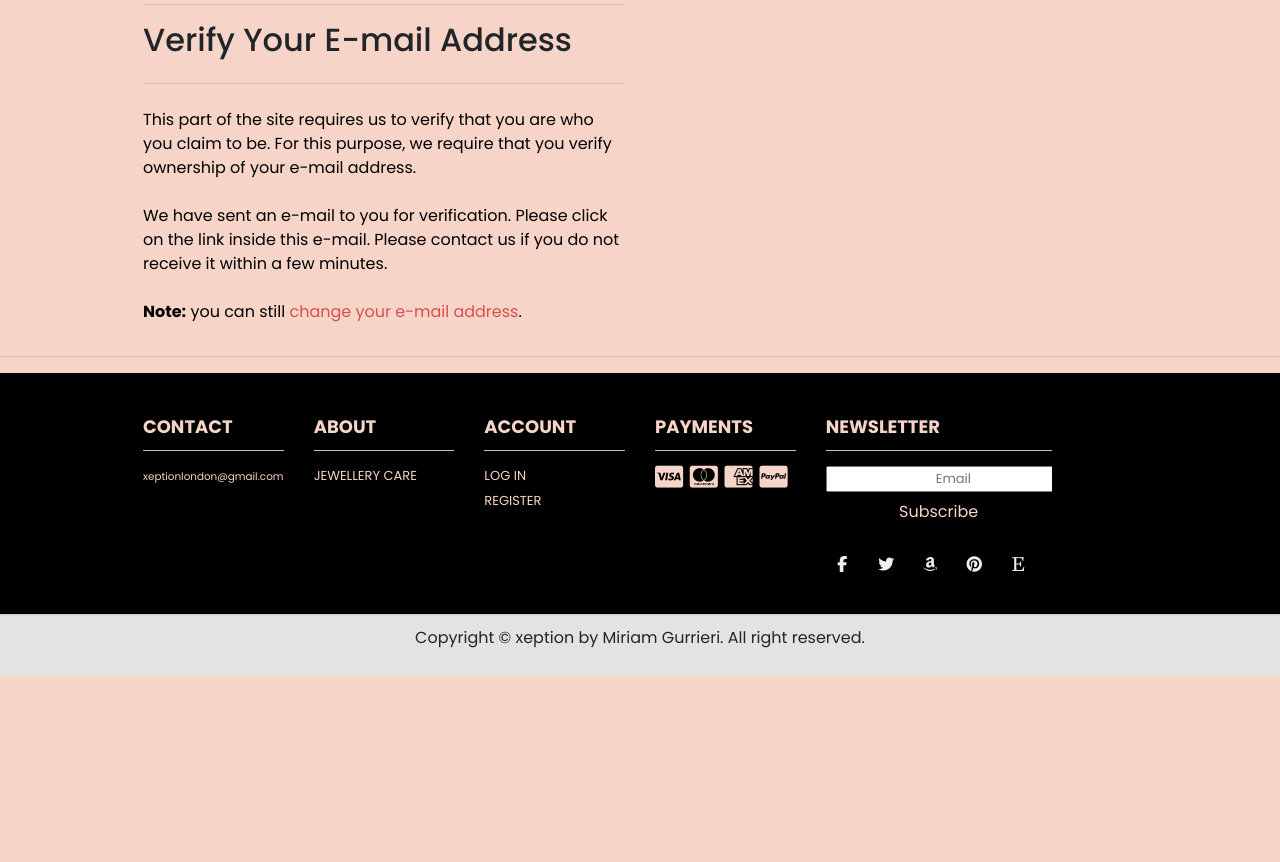
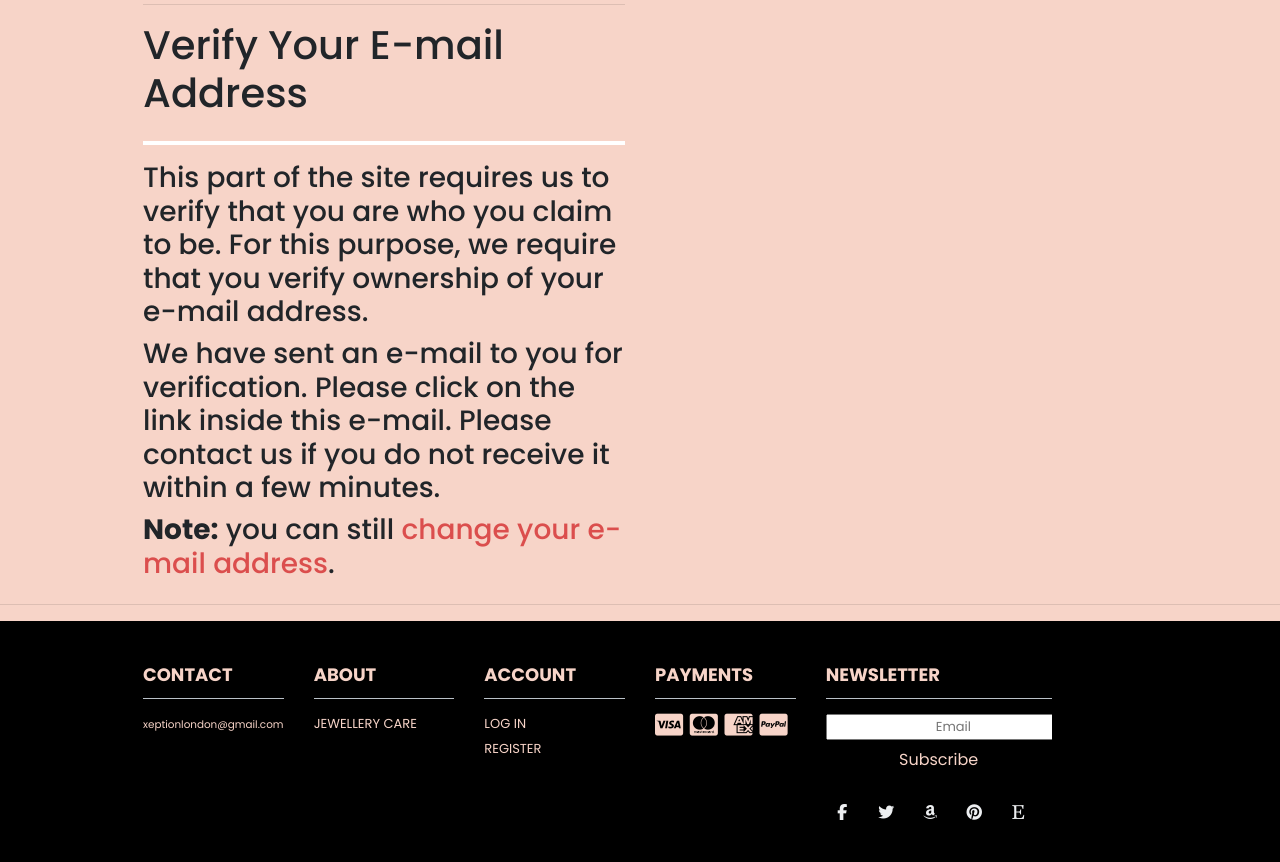
Before and after one commit to mion93/xeption-ms4, a Django app: template templates/allauth/account/verified_email_required.html in a window 1280 px wide. Shown: the part 176-1038 px from the top of the page. Before the commit the page ends 852 px from the top, so only its background shows below. Run offline with Django 3.2, Linux system fonts and the light colour scheme; the template is opened without the code that fills it, so the values that code supplies are empty; some libraries are stand-ins or nearby versions.

Commit message:
edited verified_email and verification_send templates

```diff
--- a/templates/allauth/account/verification_sent.html
+++ b/templates/allauth/account/verification_sent.html
@@ -6,9 +6,9 @@
 
 {% block inner_content %}
     <hr>
-    <h2 class="logo-font mb-4">{% trans "Verify Your E-mail Address" %}</h2>
-    <hr>
+    <h1 class="logo-font mb-4">{% trans "Verify Your E-mail Address" %}</h1>
+     <hr style="border: 2px white solid;">
 
-    <p>{% blocktrans %}We have sent an e-mail to you for verification. Follow the link provided to finalize the signup process. Please contact us if you do not receive it within a few minutes.{% endblocktrans %}</p>
+    <h3>{% blocktrans %}We have sent an e-mail to you for verification. Follow the link provided to finalize the signup process. Please contact us if you do not receive it within a few minutes.{% endblocktrans %}</h3>
 
 {% endblock %}
--- a/templates/allauth/account/verified_email_required.html
+++ b/templates/allauth/account/verified_email_required.html
@@ -4,16 +4,16 @@
 
 {% block inner_content %}
 <hr>
-<h2 class="logo-font mb-4">{% trans "Verify Your E-mail Address" %}</h2>
-<hr>
+<h1 class="logo-font mb-4">{% trans "Verify Your E-mail Address" %}</h1>
+ <hr style="border: 2px white solid;">
 {% url 'account_email' as email_url %}
-<p>{% blocktrans %}This part of the site requires us to verify that
+<h3>{% blocktrans %}This part of the site requires us to verify that
    you are who you claim to be. For this purpose, we require that you
    verify ownership of your e-mail address. {% endblocktrans %}
-</p>
-<p>{% blocktrans %}We have sent an e-mail to you for
+</h3>
+<h3>{% blocktrans %}We have sent an e-mail to you for
    verification. Please click on the link inside this e-mail. Please
    contact us if you do not receive it within a few minutes.{% endblocktrans %}
-</p>
-<p>{% blocktrans %}<strong>Note:</strong> you can still <a href="{{ email_url }}">change your e-mail address</a>.{% endblocktrans %}</p>
+</h3>
+<h3>{% blocktrans %}<strong>Note:</strong> you can still <a href="{{ email_url }}">change your e-mail address</a>.{% endblocktrans %}</h3>
 {% endblock %}
```
